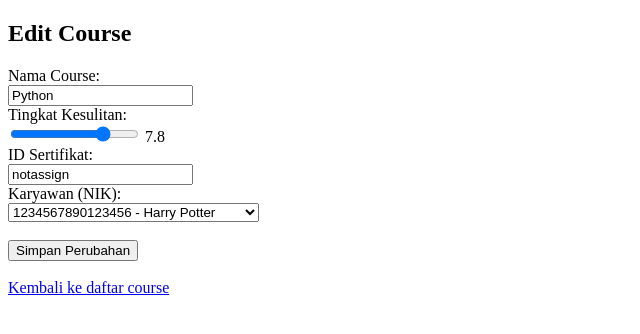
After one commit to miskiyy/FP-MBD, a PHP site: page /admin/coursemanage/edit_course.php?id=CRS001 in a window 1280 px wide. The commit adds this page. Shown: the top 334 px of the page, without its empty margins (0-640 px from the left). Run offline with PHP 8.4, Linux system fonts and the light colour scheme; a user stored in the database is signed in; data comes from the database, SQL or seed files in the repository; some libraries are stand-ins or nearby versions.

Commit message:
crud coursemanage

```diff
--- /dev/null
+++ b/admin/coursemanage/edit_course.php
@@ -0,0 +1,101 @@
+<?php
+session_start();
+require_once '../../config/database.php';
+
+if (!isset($_SESSION["role"]) || $_SESSION["role"] != "karyawan") {
+    header("Location: ../../public/login.php");
+    exit();
+}
+
+$id = $_SERVER["REQUEST_METHOD"] == "POST" ? $_POST["ID_courses"] : $_GET["id"];
+$error = "";
+$success = "";
+
+// Ambil data course
+$query = "SELECT * FROM courses WHERE ID_courses = ?";
+$queryKaryawan = "SELECT NIK, First_Name, Last_Name FROM karyawan";
+$resultKaryawan = mysqli_query($conn, $queryKaryawan);
+$stmt = $conn->prepare($query);
+$stmt->bind_param("s", $id);
+$stmt->execute();
+$result = $stmt->get_result();
+$course = $result->fetch_assoc();
+
+if (!$course) {
+    $error = "Course tidak ditemukan.";
+} elseif ($_SERVER["REQUEST_METHOD"] == "POST") {
+    $nama = $_POST["Nama_course"];
+    $rating = $_POST["Rating_course"];
+    $tingkat = $_POST["Tingkat_kesulitan"];
+    $sertifikat = $_POST["Sertifikat_ID_sertifikat"];
+    $nik = $_POST["Karyawan_NIK"];
+
+    $queryUpdate = "UPDATE courses SET Nama_course = ?, Rating_course = ?, Tingkat_kesulitan = ?, Sertifikat_ID_sertifikat = ?, Karyawan_NIK = ? WHERE ID_courses = ?";
+    $stmtUpdate = $conn->prepare($queryUpdate);
+    $stmtUpdate->bind_param("sdssss", $nama, $rating, $tingkat, $sertifikat, $nik, $id);
+
+    if ($stmtUpdate->execute()) {
+        $success = "Course berhasil diperbarui!";
+        // Refresh data
+        $course["Nama_course"] = $nama;
+        $course["Rating_course"] = $rating;
+        $course["Tingkat_kesulitan"] = $tingkat;
+        $course["Sertifikat_ID_sertifikat"] = $sertifikat;
+        $course["Karyawan_NIK"] = $nik;
+    } else {
+        $error = "Gagal update: " . $stmtUpdate->error;
+    }
+}
+?>
+
+<!DOCTYPE html>
+<html>
+<head>
+    <title>Edit Course</title>
+    <link href="https://cdn.jsdelivr.net/npm/select2@4.1.0-rc.0/dist/css/select2.min.css" rel="stylesheet" />
+</head>
+<body>
+    <h2>Edit Course</h2>
+
+    <?php if ($error): ?>
+        <p style="color:red;"><?= $error ?></p>
+    <?php elseif ($success): ?>
+        <p style="color:green;"><?= $success ?></p>
+    <?php endif; ?>
+
+    <form method="post" action="edit_course.php?id=<?= $course['ID_courses'] ?>">
+        <input type="hidden" name="ID_courses" value="<?= $course['ID_courses'] ?>">
+
+        <label>Nama Course:</label><br>
+        <input type="text" name="Nama_course" value="<?= $course['Nama_course'] ?>" required><br>
+
+        <label>Tingkat Kesulitan:</label><br>
+        <input type="range" name="Tingkat_kesulitan" min="1" max="10" step="0.1" value="<?= $course['Tingkat_kesulitan'] ?>" oninput="this.nextElementSibling.value = this.value">
+        <output><?= $course['Tingkat_kesulitan'] ?></output><br>
+
+        <label>ID Sertifikat:</label><br>
+        <input type="text" name="Sertifikat_ID_sertifikat" value="notassign" readonly><br>
+
+        <label>Karyawan (NIK):</label><br>
+        <select name="Karyawan_NIK" required>
+            <option value="">-- Pilih Karyawan --</option>
+            <?php while ($row = mysqli_fetch_assoc($resultKaryawan)): ?>
+                <option value="<?= $row['NIK'] ?>" <?= $course['Karyawan_NIK'] == $row['NIK'] ? 'selected' : '' ?>>
+                    <?= $row['NIK'] ?> - <?= $row['First_Name'] . ' ' . $row['Last_Name'] ?>
+                </option>
+            <?php endwhile; ?>
+        </select><br>
+
+        <br><button type="submit">Simpan Perubahan</button>
+    </form>
+
+    <br>
+    <a href="manage_course.php">Kembali ke daftar course</a>
+    <script src="https://code.jquery.com/jquery-3.6.0.min.js"></script>
+    <script src="https://cdn.jsdelivr.net/npm/select2@4.1.0-rc.0/dist/js/select2.min.js"></script>
+    <script>
+        $(document).ready(function() {
+            $('select[name="Karyawan_NIK"]').select2();
+        });
+</body>
+</html>
--- a/public/dashboard_admin.php
+++ b/public/dashboard_admin.php
@@ -26,6 +26,7 @@ if (!isset($_SESSION["role"]) || $_SESSION["role"] != "karyawan") {
 
     <ul>
         <li><a href="../admin/usermanage/manage_user.php">🔧 Manage User</a></li>
+        <li><a href="../admin/coursemanage/manage_course.php">📚 Manage Course</a></li>
         <li><a href="logout.php">🚪 Logout</a></li>
     </ul>
 </body>
```
Also changed, not shown: admin/coursemanage/add_course.php (added, +96 -0 lines), admin/coursemanage/delete_course.php (added, +26 -0 lines), admin/coursemanage/manage_course.php (added, +48 -0 lines), admin/challengemanage/manage_challenge.php (added), admin/eventmanage/manage_event.php (added), admin/manage_event.php (deleted).
